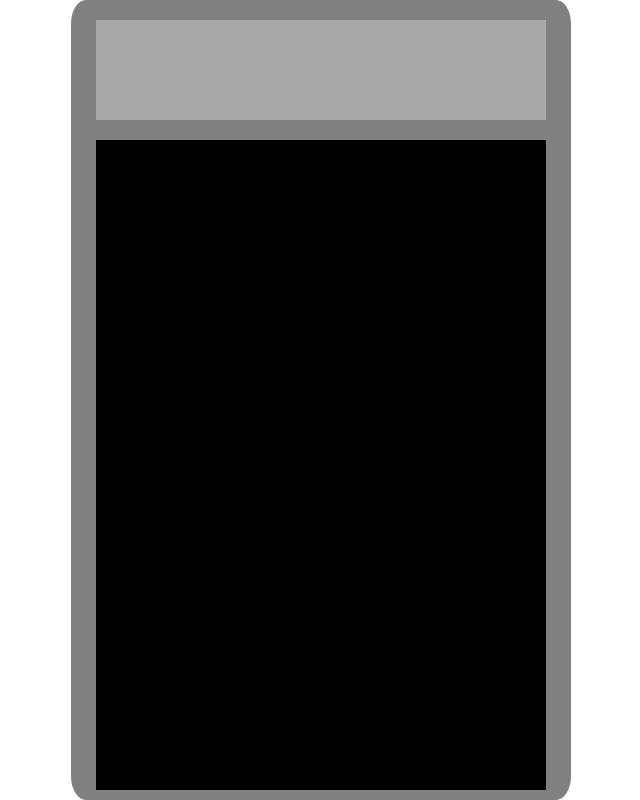
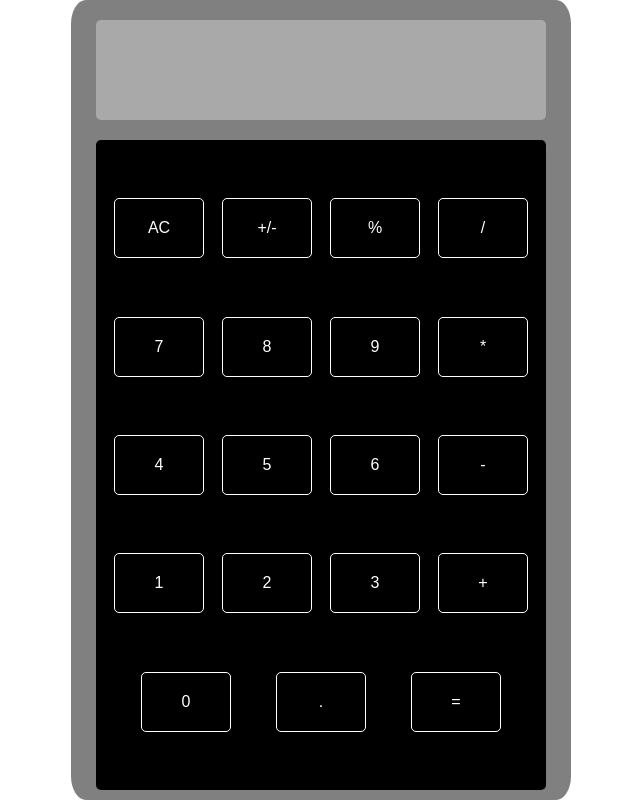
Before and after one commit to garrettrogers002/calculator, a plain HTML site: page index.html in a window 1280 px wide. Shown: the whole page, without its empty margins (319-959 px from the left). Drawn offline with Linux system fonts and the light colour scheme; a web font is replaced by a local one.

Commit message:
style buttons

```diff
--- a/index.html
+++ b/index.html
@@ -5,39 +5,42 @@
     <meta name="viewport" content="width=device-width, initial-scale=1.0">
     <title>Calculator</title>
     <link rel="stylesheet" href="./style.css">
+    <link rel="preconnect" href="https://fonts.googleapis.com">
+    <link rel="preconnect" href="https://fonts.gstatic.com" crossorigin>
+    <link href="https://fonts.googleapis.com/css2?family=WDXL+Lubrifont+TC&display=swap" rel="stylesheet">
 </head>
 <body>
     <div id="calculator">
         <div id="display"></div>
         <div id="buttonGrid">
-            <div id="topRow">
-                <div id="clearBtn">AC</div>
-                <div id="posNegBtn">+/-</div>
-                <div id="percentBtn">%</div>
-                <div id="divide">/</div>
+            <div id="topRow" class="row">
+                <div id="clearBtn" class="indBtn">AC</div>
+                <div id="posNegBtn" class="indBtn">+/-</div>
+                <div id="percentBtn" class="indBtn">%</div>
+                <div id="divide" class="indBtn">/</div>
             </div>
-            <div id="secondRow">
-                <div id="seven">7</div>
-                <div id="eight">8</div>
-                <div id="nine">9</div>
-                <div id="multiply">*</div>
+            <div id="secondRow" class="row">
+                <div id="seven" class="indBtn">7</div>
+                <div id="eight" class="indBtn">8</div>
+                <div id="nine" class="indBtn">9</div>
+                <div id="multiply" class="indBtn">*</div>
             </div>
-            <div id="thirdRow">
-                <div id="four">4</div>
-                <div id="five">5</div>
-                <div id="six">6</div>
-                <div id="minus">-</div>
+            <div id="thirdRow" class="row">
+                <div id="four" class="indBtn">4</div>
+                <div id="five" class="indBtn">5</div>
+                <div id="six" class="indBtn">6</div>
+                <div id="minus" class="indBtn">-</div>
             </div>
-            <div id="fourthRow">
-                <div id="one">1</div>
-                <div id="two">2</div>
-                <div id="three">3</div>
-                <div id="plus">+</div>
+            <div id="fourthRow" class="row">
+                <div id="one" class="indBtn">1</div>
+                <div id="two" class="indBtn">2</div>
+                <div id="three" class="indBtn">3</div>
+                <div id="plus" class="indBtn">+</div>
             </div>
-            <div id="fifthRow">
-                <div id="zero">0</div>
-                <div id="decimal">.</div>
-                <div id="equal">=</div>
+            <div id="fifthRow" class="row">
+                <div id="zero" class="indBtn">0</div>
+                <div id="decimal" class="indBtn">.</div>
+                <div id="equal" class="indBtn">=</div>
             </div>
         </div>
     </div>
--- a/style.css
+++ b/style.css
@@ -3,6 +3,9 @@
 }
 html {
     height: 100%;
+    font-family: "WDXL Lubrifont TC", sans-serif;
+    font-weight: 400;
+    font-style: normal;
 }
 body {
     height: 100%;
@@ -28,9 +31,34 @@ body {
     height: 100px;
     width: 450px;
     background-color: darkgray;
+    border-radius: 5px;
 }
 #buttonGrid {
     background-color: black;
     width: 450px;
     height: 650px;
+    display: flex;
+    flex-direction: column;
+    justify-content: space-evenly;
+    align-content: space-evenly;
+    border-radius: 5px;
 }
+.row {
+    color: white;
+    /* border: 1px solid white; */
+    display: flex;
+    flex-direction: row;
+    justify-content: space-evenly;
+}
+.indBtn {
+    border: 1px solid white;
+    padding: 10px;
+    height: 60px;
+    width: 90px;
+    display: flex;
+    align-items: center;
+    justify-content: center;
+    font-weight: 400;
+    cursor: pointer;
+    border-radius: 5px;
+}
```
